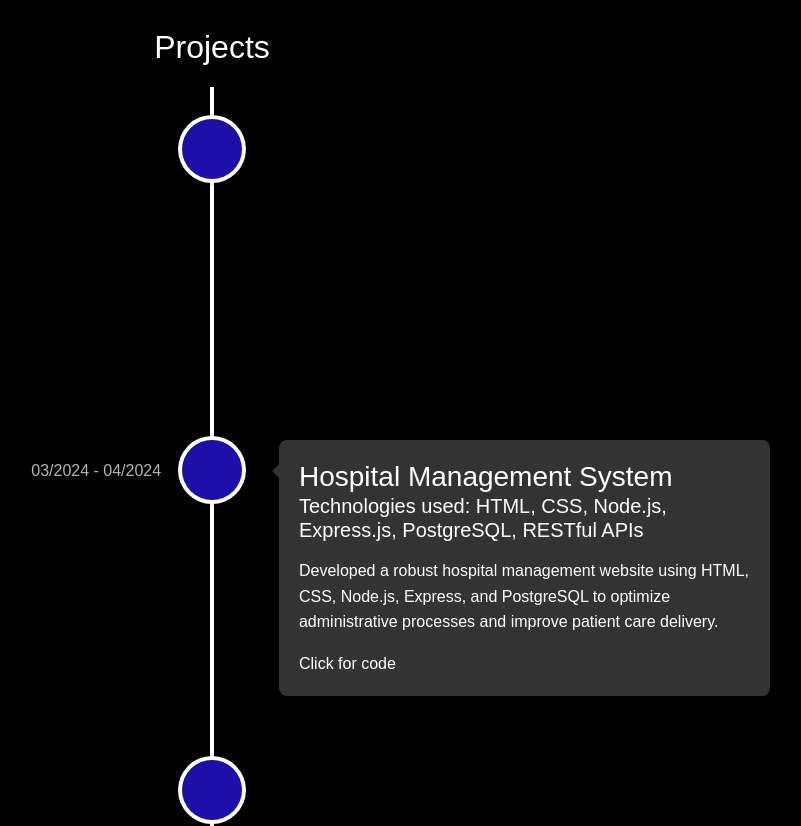
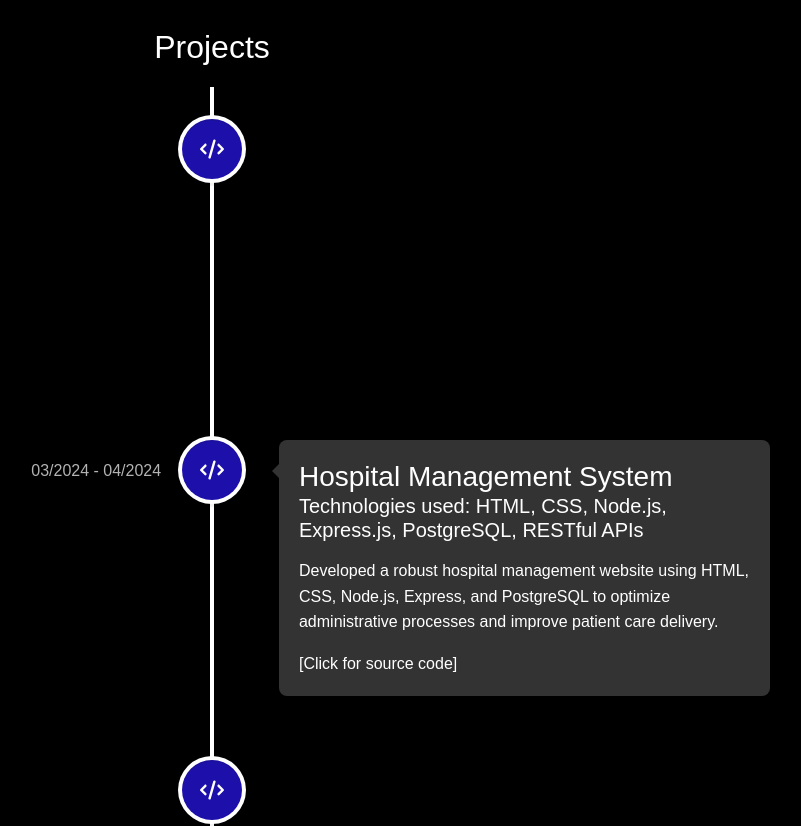
Before and after one commit to itsmessc/Portfolio, a React (Create React App) app: page / in a window 1280 px wide. Shown: the part 1360-2186 px from the top of the page, without its empty margins (428-1229 px from the left). Built offline with nearby package versions, Linux system fonts and the light colour scheme.

Commit message:
"Added Font Awesome icons to project component and updated package dependencies"

```diff
--- a/package.json
+++ b/package.json
@@ -3,6 +3,9 @@
   "version": "0.1.0",
   "private": true,
   "dependencies": {
+    "@fortawesome/fontawesome-svg-core": "^6.5.2",
+    "@fortawesome/free-solid-svg-icons": "^6.5.2",
+    "@fortawesome/react-fontawesome": "^0.2.2",
     "@testing-library/jest-dom": "^5.17.0",
     "@testing-library/react": "^13.4.0",
     "@testing-library/user-event": "^13.5.0",
--- a/public/index.html
+++ b/public/index.html
@@ -15,6 +15,13 @@
       user's mobile device or desktop. See https://developers.google.com/web/fundamentals/web-app-manifest/
     -->
     <link rel="manifest" href="%PUBLIC_URL%/manifest.json" />
+    <link
+    rel="stylesheet"
+    href="https://cdnjs.cloudflare.com/ajax/libs/font-awesome/6.0.0-beta3/css/all.min.css"
+    integrity="sha512-AKZ8Iumx4zjvP5TdODh1xiEkUbBkIirD2uouM69JjH5VlmgUcHb4Ie5F9ZvKiCTc5P7Bqo3mWNU1JUuIVPfV5A=="
+    crossorigin="anonymous"
+    referrerpolicy="no-referrer"
+  />
     <!--
       Notice the use of %PUBLIC_URL% in the tags above.
       It will be replaced with the URL of the `public` folder during the build.
--- a/src/components/projects.js
+++ b/src/components/projects.js
@@ -2,6 +2,8 @@ import React, { useState } from 'react';
 import './projects.css';
 import { VerticalTimeline, VerticalTimelineElement }  from 'react-vertical-timeline-component';
 import 'react-vertical-timeline-component/style.min.css';
+import { FontAwesomeIcon } from '@fortawesome/react-fontawesome'
+import { faCode } from '@fortawesome/free-solid-svg-icons'
 
 
 export default function Project() {
@@ -53,7 +55,7 @@ export default function Project() {
                         date={project.duration}
                         dateClassName="date"
                         iconStyle={{ background: '#1d10aa', color: '#fff' }}
-                        icon={hoveredProject === index ? <i className="fas fa-code"></i> : <i className="fas fa-briefcase"></i>}
+                        icon= {<FontAwesomeIcon icon={faCode}/>}
                         iconOnClick={() => window.open(project.link, '_blank')}
                         onTimelineElementClick={() => window.open(project.link, '_blank')}
                         iconClassName="icon"
@@ -76,7 +78,7 @@ export default function Project() {
                         <h3 className="vertical-timeline-element-title">{project.name}</h3>
                         <h5 className="vertical-timeline-element-subtitle">{project.technologies}</h5>
                         <p>{project.description}</p>
-                        {project.link ?<p>Click for code</p>:<p></p>}
+                        {project.link ?<p>[Click for source code]</p>:<p></p>}
                     </VerticalTimelineElement>
                 ))}
             </VerticalTimeline>
```
Also changed, not shown: 1 other file (tests, documents, lock files or other folders).
